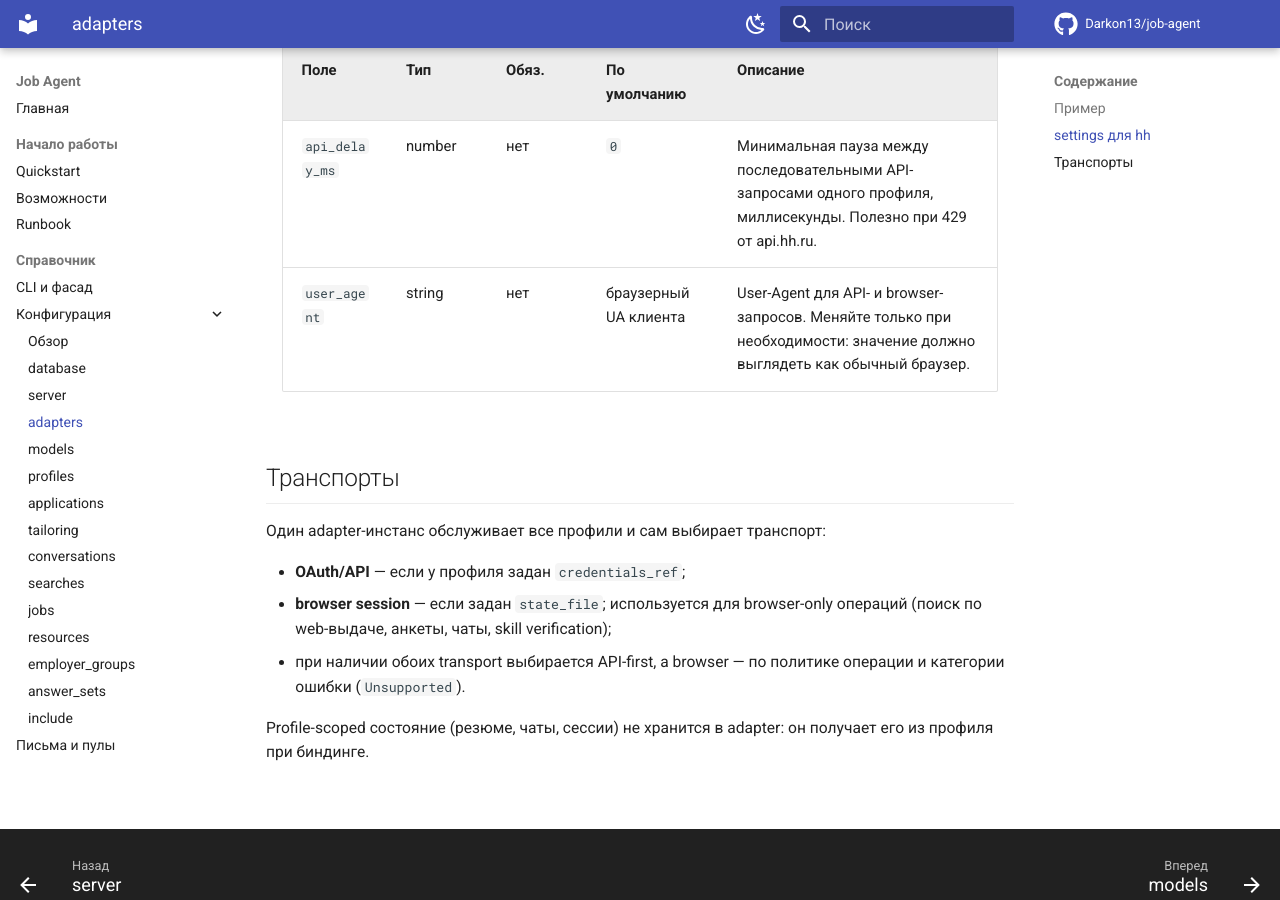
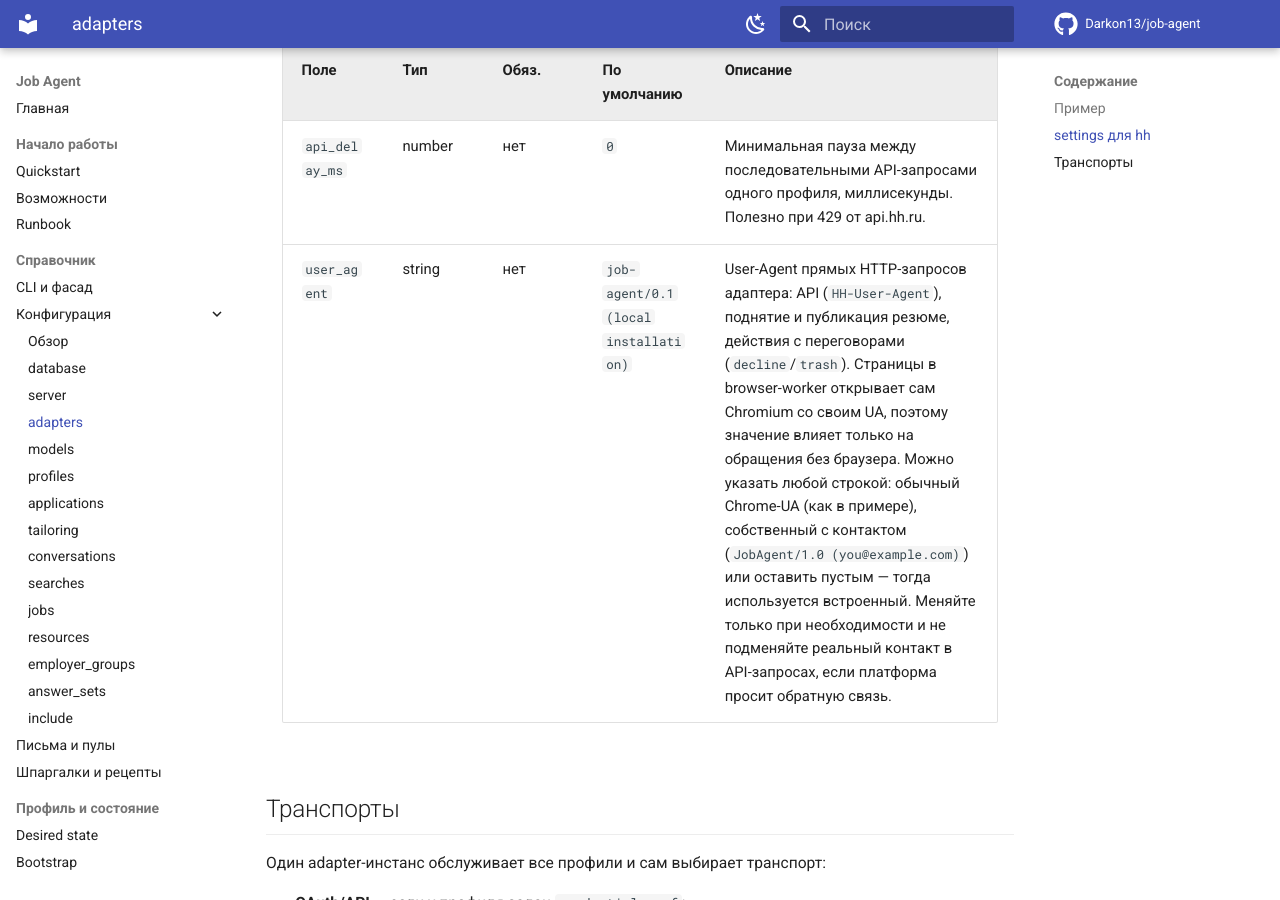
Before and after one commit to Darkon13/job-agent, an MkDocs documentation site: the page built from docs/reference/configuration/adapters.md, in a window 1280 px wide and 900 px high, scrolled down 903 px. Built offline with MkDocs 1.6.1 and Material for MkDocs 9.7.7, drawn with Linux system fonts in a browser that asks for light colours; comment, search, counter and statistics services are not loaded.

Commit message:
docs(adapters): explain where user_agent applies and that any value works
The example now ships a regular Chrome UA instead of an app placeholder, and
the reference lists the exact requests it affects (API HH-User-Agent, resume
publish, negotiation actions) versus browser pages that use Chromium's own UA.

```diff
--- a/docs/reference/configuration/adapters.md
+++ b/docs/reference/configuration/adapters.md
@@ -26,7 +26,7 @@
 | Поле | Тип | Обяз. | По умолчанию | Описание |
 |---|---|---|---|---|
 | `api_delay_ms` | number | нет | `0` | Минимальная пауза между последовательными API-запросами одного профиля, миллисекунды. Полезно при 429 от api.hh.ru. |
-| `user_agent` | string | нет | браузерный UA клиента | User-Agent для API- и browser-запросов. Меняйте только при необходимости: значение должно выглядеть как обычный браузер. |
+| `user_agent` | string | нет | `job-agent/0.1 (local installation)` | User-Agent прямых HTTP-запросов адаптера: API (`HH-User-Agent`), поднятие и публикация резюме, действия с переговорами (`decline`/`trash`). Страницы в browser-worker открывает сам Chromium со своим UA, поэтому значение влияет только на обращения без браузера. Можно указать любой строкой: обычный Chrome-UA (как в примере), собственный с контактом (`JobAgent/1.0 (you@example.com)`) или оставить пустым — тогда используется встроенный. Меняйте только при необходимости и не подменяйте реальный контакт в API-запросах, если платформа просит обратную связь. |
 
 ## Транспорты
 
```
Also changed, not shown: 1 other file.
